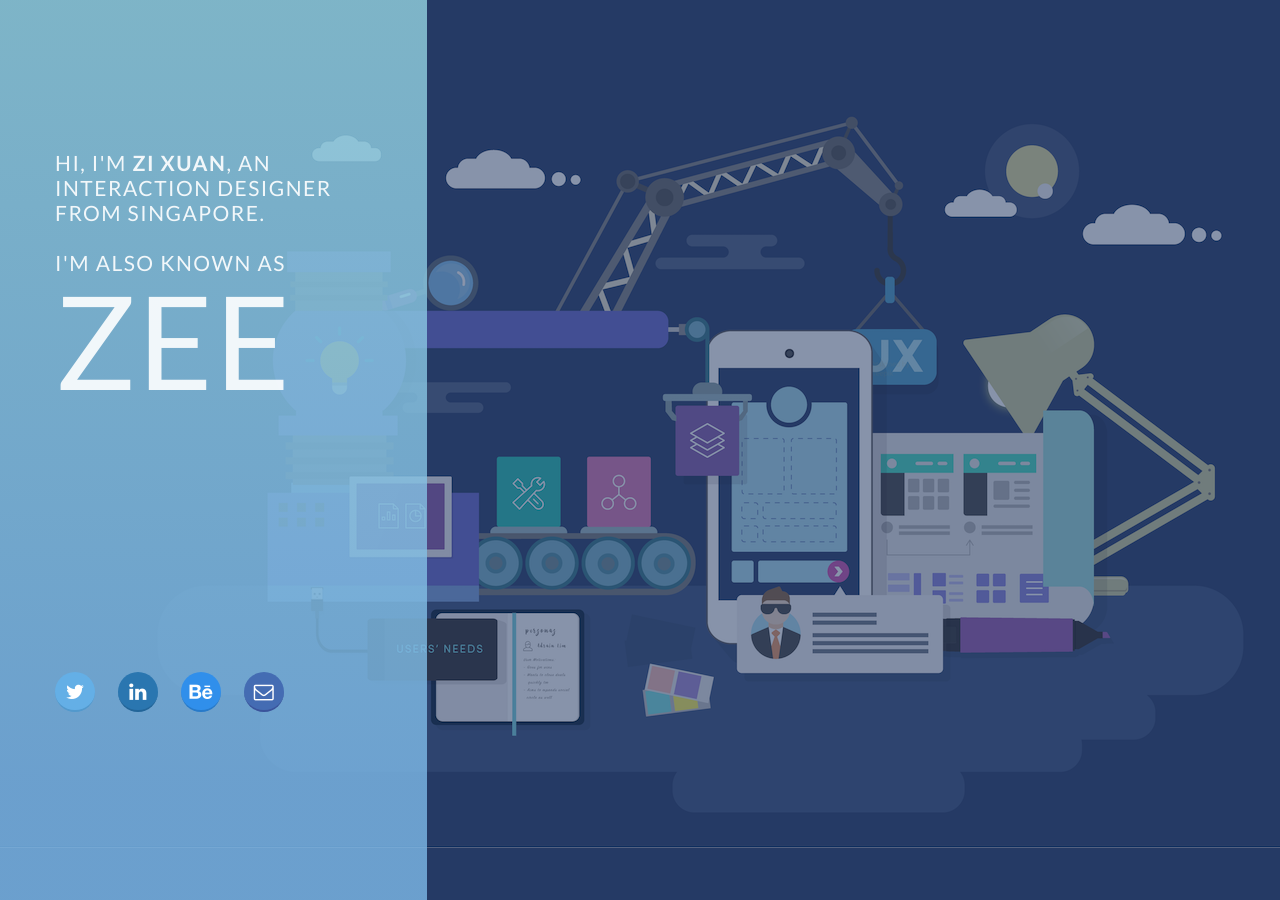
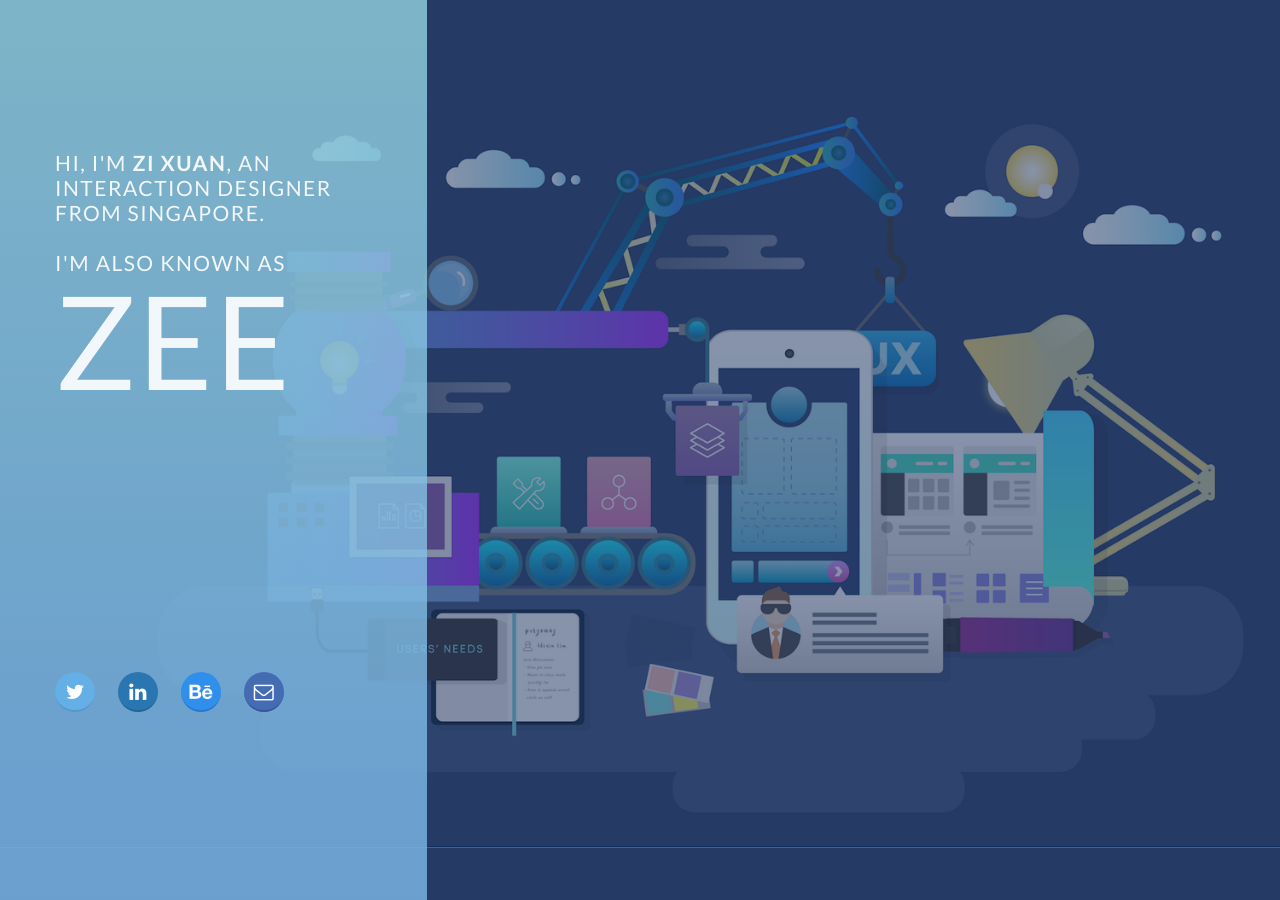
Before and after one commit to yzixuan/yzixuan.github.io, a Jekyll site: the page built from index.html, in a window 1280 px wide and 900 px high. Built offline with Jekyll 4.4.1, drawn with Linux system fonts in a browser that asks for light colours; nearby versions of some CDN libraries.

Commit message:
change wallpaper and display project title text above portfolio cards

```diff
--- a/_includes/portfolio-card.html
+++ b/_includes/portfolio-card.html
@@ -1,4 +1,5 @@
 <div class="col-md-4 col-sm-6 col-xs-12">
+  <h4 class="text-center">{{ post.title }}</h4>
   <div class="portfolio-card">
     <a href="{{ post.url }}">
       <img src="{{ post.image }}" />
@@ -7,7 +8,7 @@
           <i class="fa fa-comments-o"></i>
         </span>
         <br/>
-      {{ post.title }}
+        Read More
       </p>
     </a>
   </div>
--- a/_includes/portfolio-showcase.html
+++ b/_includes/portfolio-showcase.html
@@ -21,8 +21,8 @@
      <a href="{{ post.url }}">
        <button class="btn color">READ MORE</button>
      </a>
-     <a href="portfolio.html">
-       <button class="btn color sec-btn" href="portfolio.html">VIEW ALL WORKS</button>
+     <a href="portfolio">
+       <button class="btn color sec-btn">VIEW ALL WORKS</button>
      </a>
   </p>
 </div>
--- a/_posts/2016-07-12-quickdesk.markdown
+++ b/_posts/2016-07-12-quickdesk.markdown
@@ -55,7 +55,7 @@ At PearComms, we wanted to build a CRM system that caters to both types of sales
 
 The PearComms team had come up with a master wireframe detailing the dashboard screens and contact cards. During my stint, I worked closely with the development team to clarify doubts and discuss about changes to the wireframes and process flows from one screen to another. I modified some of the wireframes to make some pertinent features more obvious to the users.
 
-![alt text]({{ "/img/quickdesk/wireframe.png" | prepend: site.baseurl }})
+![alt text]({{ "/img/quickdesk/wireframe.jpeg" | prepend: site.baseurl }})
 
 &nbsp;
 
```
Also changed, not shown: img/zeewallpaper.png. Lines whose indentation alone changed are shown as unchanged.
